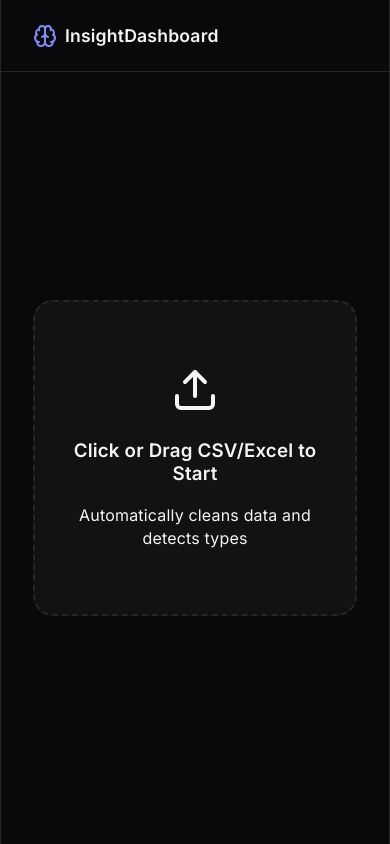
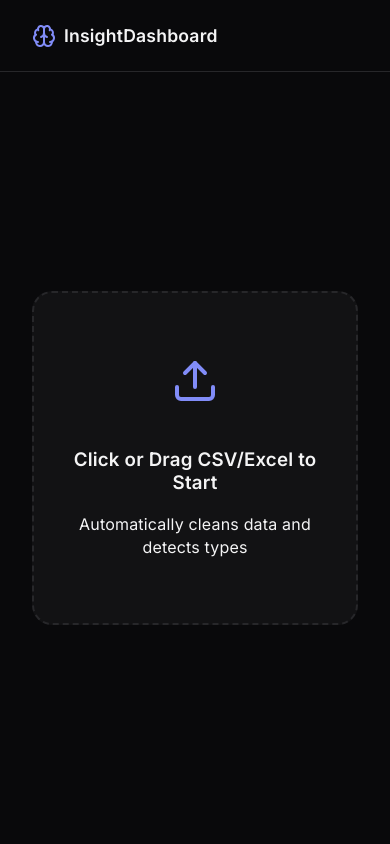
Before and after one commit to Donuts-procodes/Insight-dashboard, a React app in the folder frontend/: page / in a window 390 px wide. Built offline with nearby package versions, Linux system fonts and the light colour scheme; the HTML template or start-up script is replaced by a standard one.

Commit message:
UI: Centered FileUpload component, improved responsiveness, and fixed chart rendering constraints

```diff
--- a/frontend/src/App.css
+++ b/frontend/src/App.css
@@ -71,11 +71,19 @@ body {
 .dashboard-body {
   width: 100%;
   max-width: var(--max-width);
+  margin: 0 auto; /* Ensure main container is centered */
   padding: 2rem;
   display: grid;
   grid-template-columns: 360px 1fr; /* Balanced sidebar */
   gap: 2rem;
   flex: 1;
+}
+
+.dashboard-body.welcome-state {
+  display: flex;
+  justify-content: center;
+  align-items: center;
+  grid-template-columns: 1fr;
 }
 
 @media (max-width: 1200px) {
@@ -87,6 +95,11 @@ body {
   display: flex;
   flex-direction: column;
   gap: 1.5rem;
+  min-height: 0; /* Allow shrinking */
+}
+
+.main-view {
+  flex: 1;
 }
 
 /* Card Styling - More "Floating" and Balanced */
@@ -136,17 +149,17 @@ select:focus { border-color: var(--primary); }
 /* Chart Area */
 .chart-card {
   min-height: 500px;
+  display: flex;
+  flex-direction: column;
   flex: 1;
-  overflow-x: auto; /* Prevent horizontal bleeding */
-  overflow-y: hidden;
+  overflow: hidden; /* Prevent horizontal bleeding */
   position: relative;
 }
 
 .chart-wrapper {
   flex: 1;
+  width: 100%;
   min-height: 400px;
-  width: 100%;
-  min-width: 600px; /* Ensure chart has minimum readable width before scrolling */
   position: relative;
 }
 
@@ -173,6 +186,52 @@ select:focus { border-color: var(--primary); }
 }
 .upload-zone:hover { border-color: var(--primary); transform: translateY(-4px); }
 
+.upload-content {
+  display: flex;
+  flex-direction: column;
+  align-items: center;
+  justify-content: center;
+  width: 100%;
+  cursor: pointer;
+}
+
+.icon {
+  margin-bottom: 1.5rem;
+  color: var(--primary);
+}
+
+.icon.success {
+  color: #10b981;
+}
+
+.icon.error {
+  color: #ef4444;
+}
+
+.btn-small {
+  margin-top: 1rem;
+  padding: 0.5rem 1rem;
+  background: var(--surface-alt);
+  border: 1px solid var(--border);
+  border-radius: var(--radius-sm);
+  color: var(--text-main);
+  cursor: pointer;
+  font-size: 0.85rem;
+  transition: all 0.2s;
+}
+
+.btn-small:hover {
+  border-color: var(--primary);
+  color: var(--primary);
+}
+
+.loader-container {
+  display: flex;
+  flex-direction: column;
+  align-items: center;
+  gap: 1rem;
+}
+
 .icon-upload { color: var(--primary); margin-bottom: 1.5rem; }
 
 /* Loading States */
--- a/frontend/src/App.jsx
+++ b/frontend/src/App.jsx
@@ -103,7 +103,7 @@ function App() {
         </div>
       </header>
 
-      <main className="dashboard-body">
+      <main className={`dashboard-body ${!data.length ? 'welcome-state' : ''}`}>
         {!data.length ? (
           <div className="welcome-screen">
             {isLoading ? (
--- a/frontend/src/index.css
+++ b/frontend/src/index.css
@@ -55,11 +55,9 @@ body {
 }
 
 #root {
-  width: 1126px;
-  max-width: 100%;
+  width: 100%;
   margin: 0 auto;
-  text-align: center;
-  border-inline: 1px solid var(--border);
+  text-align: left;
   min-height: 100svh;
   display: flex;
   flex-direction: column;
```
Also changed, not shown: 1 other file (tests, documents, lock files or other folders).
